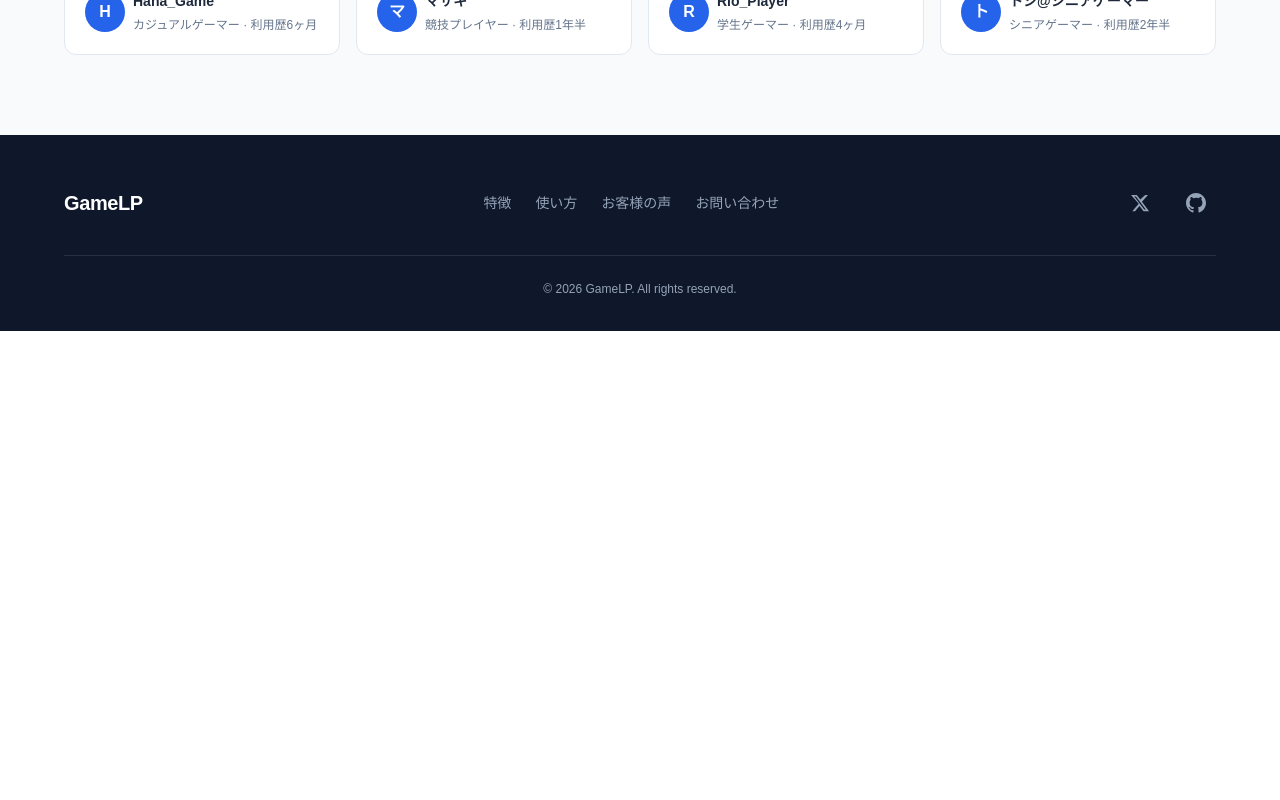
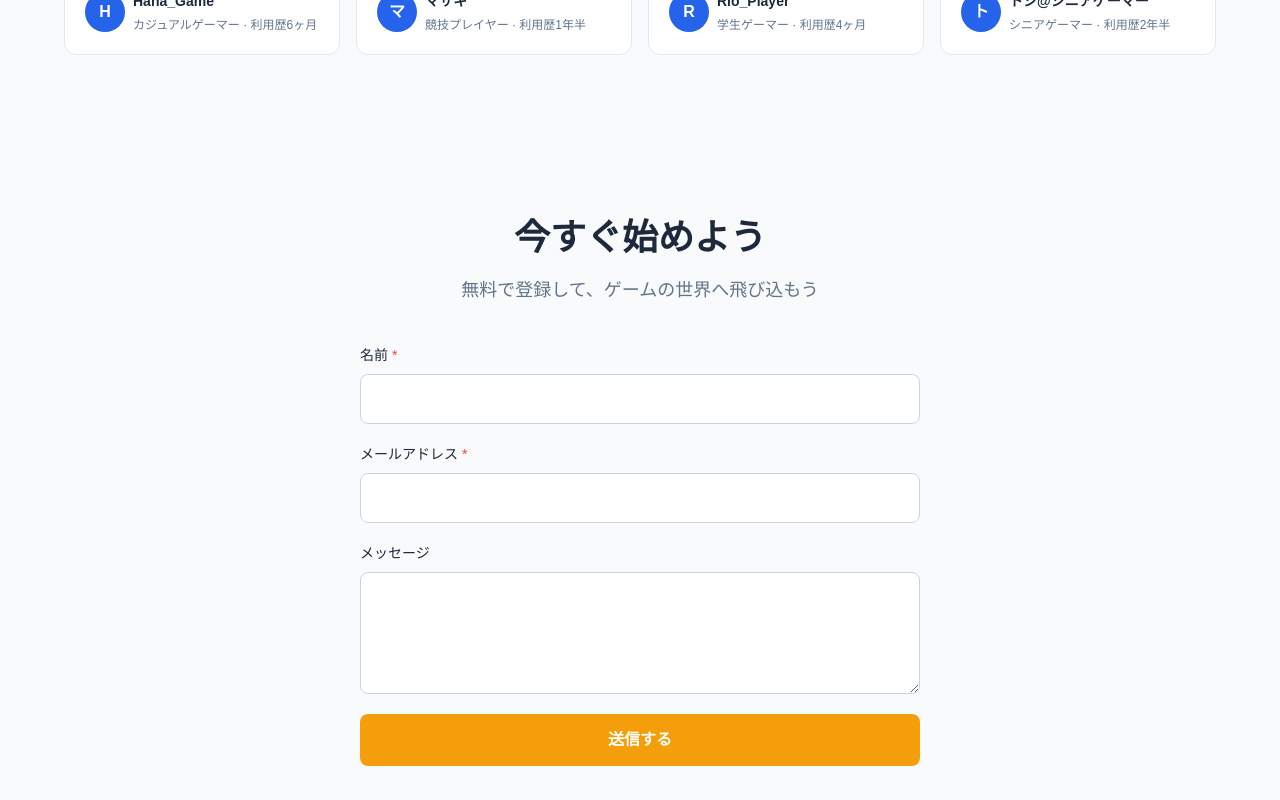
Before and after one commit to IburiH-spec/lp-game-app, a Vue app: page / in a window 1280 px wide. Shown: the part 2840-3640 px from the top of the page. Before the commit the page ends 3171 px from the top, so only its background shows below. Built offline with nearby package versions, Linux system fonts and the light colour scheme.

Commit message:
feat: LP-23 CTAフォームセクション実装
- CTAForm.vueを新規作成（名前・メール・メッセージフォーム）
- バリデーション付き（必須チェック・メール形式チェック）
- 送信完了メッセージ表示
- App.vueのTestimonialsの直下に組み込み

```diff
--- a/src/App.vue
+++ b/src/App.vue
@@ -5,6 +5,7 @@ import Hero from './components/sections/Hero.vue'
 import Features from './components/sections/Features.vue'
 import HowItWorks from './components/sections/HowItWorks.vue'
 import Testimonials from './components/sections/Testimonials.vue'
+import CTAForm from './components/sections/CTAForm.vue'
 </script>
 
 <template>
@@ -14,7 +15,7 @@ import Testimonials from './components/sections/Testimonials.vue'
     <Features />
     <HowItWorks />
     <Testimonials />
-    <!-- セクションはここに追加していく -->
+    <CTAForm />
   </main>
   <Footer />
 </template>
--- /dev/null
+++ b/src/components/sections/CTAForm.vue
@@ -0,0 +1,230 @@
+<template>
+  <section id="cta-form" class="cta-form">
+    <div class="cta-form__inner container">
+      <div class="cta-form__header">
+        <h2 class="cta-form__title">今すぐ始めよう</h2>
+        <p class="cta-form__lead">無料で登録して、ゲームの世界へ飛び込もう</p>
+      </div>
+
+      <div v-if="submitted" class="cta-form__success" role="alert">
+        送信完了しました！
+      </div>
+
+      <form v-else class="cta-form__form" novalidate @submit.prevent="handleSubmit">
+        <div class="cta-form__field">
+          <label class="cta-form__label" for="cta-name">
+            名前 <span class="cta-form__required" aria-hidden="true">*</span>
+          </label>
+          <input
+            id="cta-name"
+            v-model="form.name"
+            class="cta-form__input"
+            :class="{ 'cta-form__input--error': errors.name }"
+            type="text"
+            autocomplete="name"
+            aria-required="true"
+            :aria-describedby="errors.name ? 'cta-name-error' : undefined"
+          />
+          <p v-if="errors.name" id="cta-name-error" class="cta-form__error" role="alert">
+            {{ errors.name }}
+          </p>
+        </div>
+
+        <div class="cta-form__field">
+          <label class="cta-form__label" for="cta-email">
+            メールアドレス <span class="cta-form__required" aria-hidden="true">*</span>
+          </label>
+          <input
+            id="cta-email"
+            v-model="form.email"
+            class="cta-form__input"
+            :class="{ 'cta-form__input--error': errors.email }"
+            type="email"
+            autocomplete="email"
+            aria-required="true"
+            :aria-describedby="errors.email ? 'cta-email-error' : undefined"
+          />
+          <p v-if="errors.email" id="cta-email-error" class="cta-form__error" role="alert">
+            {{ errors.email }}
+          </p>
+        </div>
+
+        <div class="cta-form__field">
+          <label class="cta-form__label" for="cta-message">メッセージ</label>
+          <textarea
+            id="cta-message"
+            v-model="form.message"
+            class="cta-form__textarea"
+            rows="4"
+            autocomplete="off"
+          ></textarea>
+        </div>
+
+        <button class="cta-form__submit" type="submit">送信する</button>
+      </form>
+    </div>
+  </section>
+</template>
+
+<script setup>
+import { reactive, ref } from 'vue'
+
+const form = reactive({ name: '', email: '', message: '' })
+const errors = reactive({ name: '', email: '' })
+const submitted = ref(false)
+
+function validate() {
+  errors.name = ''
+  errors.email = ''
+
+  if (!form.name.trim()) {
+    errors.name = '名前を入力してください。'
+  }
+
+  if (!form.email.trim()) {
+    errors.email = 'メールアドレスを入力してください。'
+  } else if (!form.email.includes('@')) {
+    errors.email = '有効なメールアドレスを入力してください。'
+  }
+
+  return !errors.name && !errors.email
+}
+
+function handleSubmit() {
+  if (validate()) {
+    submitted.value = true
+  }
+}
+</script>
+
+<style scoped>
+.cta-form {
+  padding-block: var(--space-20);
+  background-color: var(--color-bg-alt);
+}
+
+.cta-form__header {
+  text-align: center;
+  margin-bottom: var(--space-10);
+}
+
+.cta-form__title {
+  font-size: var(--text-4xl);
+  font-weight: var(--font-bold);
+  line-height: var(--leading-tight);
+  color: var(--color-text);
+  margin-bottom: var(--space-4);
+}
+
+.cta-form__lead {
+  font-size: var(--text-lg);
+  color: var(--color-text-muted);
+  line-height: var(--leading-relaxed);
+}
+
+.cta-form__success {
+  max-width: 560px;
+  margin-inline: auto;
+  padding: var(--space-6);
+  background-color: var(--color-bg);
+  border: 1px solid var(--color-success);
+  border-radius: var(--radius-lg);
+  color: var(--color-success);
+  font-size: var(--text-lg);
+  font-weight: var(--font-semibold);
+  text-align: center;
+}
+
+.cta-form__form {
+  max-width: 560px;
+  margin-inline: auto;
+  display: flex;
+  flex-direction: column;
+  gap: var(--space-5);
+}
+
+.cta-form__field {
+  display: flex;
+  flex-direction: column;
+  gap: var(--space-2);
+}
+
+.cta-form__label {
+  font-size: var(--text-sm);
+  font-weight: var(--font-medium);
+  color: var(--color-text);
+}
+
+.cta-form__required {
+  color: var(--color-error);
+}
+
+.cta-form__input,
+.cta-form__textarea {
+  font-family: var(--font-sans);
+  font-size: var(--text-base);
+  color: var(--color-text);
+  background-color: var(--color-bg);
+  border: 1px solid #cbd5e1;
+  border-radius: 8px;
+  padding: var(--space-3) var(--space-4);
+  width: 100%;
+  box-sizing: border-box;
+  transition: border-color var(--transition-fast), outline var(--transition-fast);
+  outline: 2px solid transparent;
+  outline-offset: 2px;
+}
+
+.cta-form__textarea {
+  resize: vertical;
+}
+
+.cta-form__input:focus,
+.cta-form__textarea:focus {
+  outline: 2px solid var(--color-primary);
+  border-color: var(--color-primary);
+}
+
+.cta-form__input--error {
+  border-color: var(--color-error);
+}
+
+.cta-form__error {
+  font-size: var(--text-xs);
+  color: var(--color-error);
+  margin: 0;
+}
+
+.cta-form__submit {
+  font-family: var(--font-sans);
+  font-size: var(--text-base);
+  font-weight: var(--font-semibold);
+  color: var(--color-text-inverse);
+  background-color: var(--color-accent);
+  border: none;
+  border-radius: 8px;
+  padding: 14px;
+  width: 100%;
+  cursor: pointer;
+  transition: background-color var(--transition-fast);
+}
+
+.cta-form__submit:hover {
+  background-color: var(--color-accent-dark);
+}
+
+.cta-form__submit:focus-visible {
+  outline: 2px solid var(--color-primary);
+  outline-offset: 2px;
+}
+
+@media (max-width: 768px) {
+  .cta-form__title {
+    font-size: var(--text-3xl);
+  }
+
+  .cta-form__form {
+    padding-inline: var(--space-4);
+  }
+}
+</style>
```
